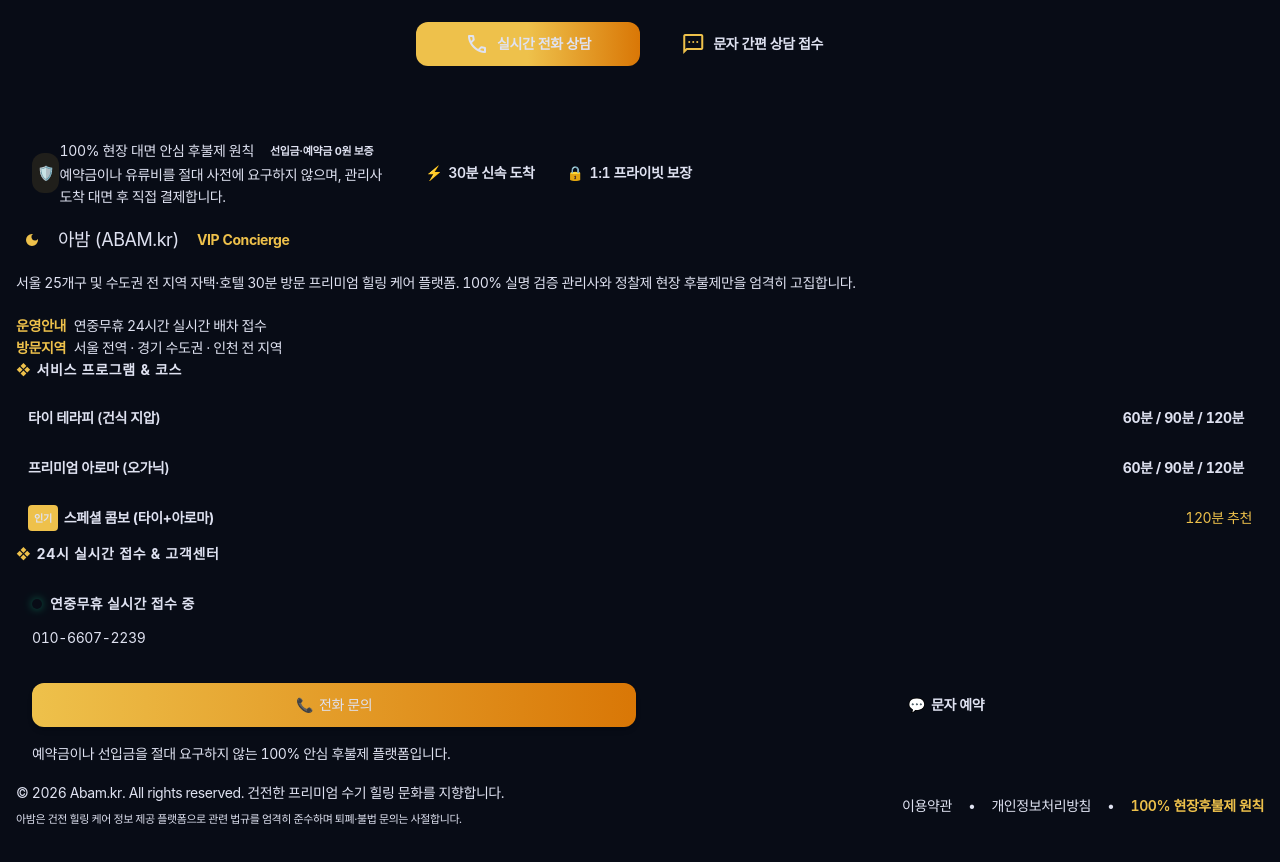
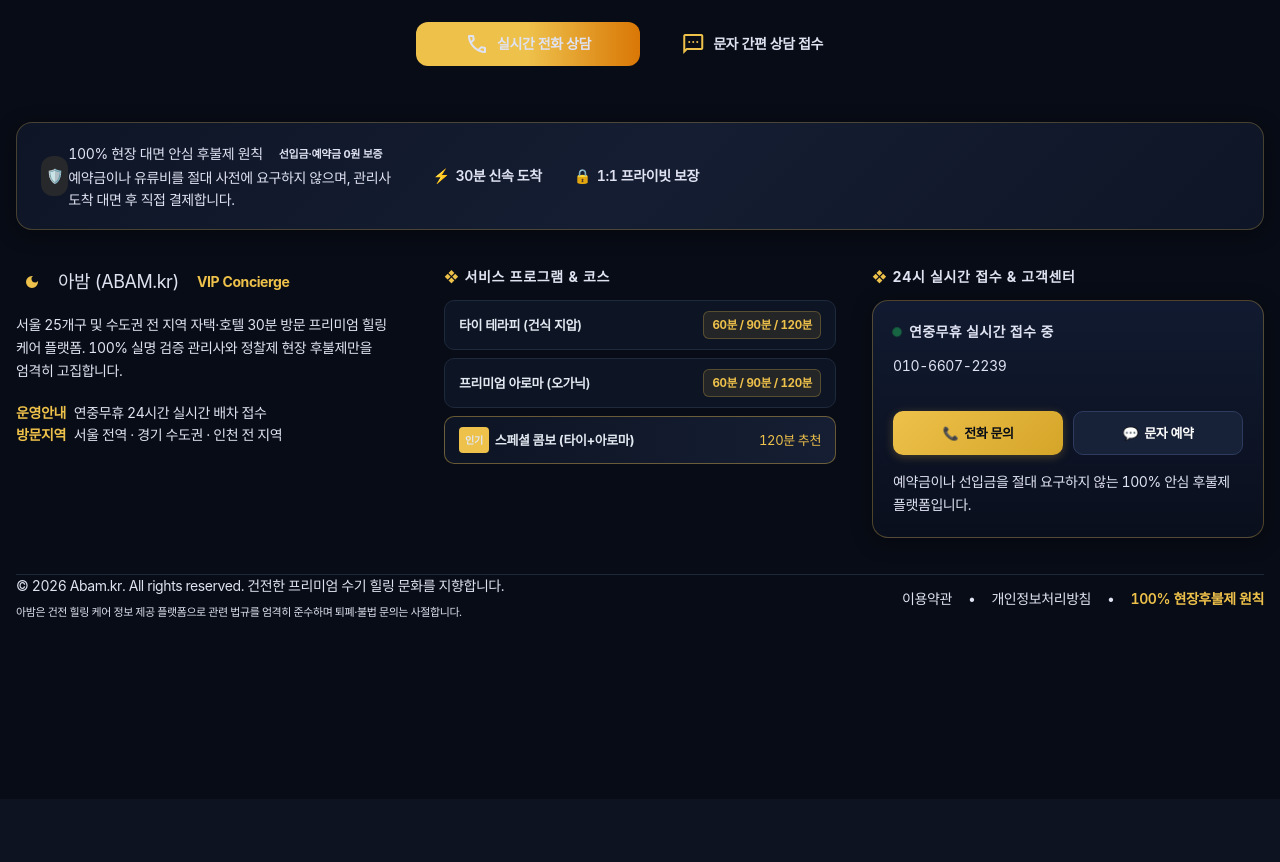
Before and after one commit to yjh01270404-glitch/abam-kr, a Next.js app: page / in a window 1280 px wide. Shown: the part 5000-5862 px from the top of the page. After the commit the page ends 5799 px from the top, so only its background shows below. Built offline with nearby package versions, Linux system fonts and the light colour scheme; a web font is replaced by a local one.

Commit message:
feat(footer): apply rock-solid 3-col luxury grid and card styling

```diff
--- a/src/app/globals.css
+++ b/src/app/globals.css
@@ -491,3 +491,132 @@ button, a[href^="tel:"], a[href^="sms:"] {
   background-color: #22c55e;
   animation: abamPulseDot 2s infinite ease-in-out;
 }
+
+/* ========================================================= */
+/* ABAM LUXURY FOOTER STRUCTURED STYLES */
+/* ========================================================= */
+.abam-footer-trust-strip {
+  display: flex;
+  align-items: center;
+  justify-content: space-between;
+  gap: 16px;
+  background: linear-gradient(135deg, #0e1526 0%, #151d32 50%, #0e1526 100%);
+  border: 1px solid rgba(238, 193, 75, 0.25);
+  border-radius: 16px;
+  padding: 18px 24px;
+  margin-bottom: 36px;
+  box-shadow: 0 4px 20px rgba(0, 0, 0, 0.4);
+}
+
+@media (max-width: 767px) {
+  .abam-footer-trust-strip {
+    flex-direction: column;
+    align-items: flex-start;
+    padding: 16px;
+  }
+}
+
+.abam-footer-3col-grid {
+  display: grid;
+  grid-template-columns: 1fr;
+  gap: 32px;
+  padding-bottom: 36px;
+  border-bottom: 1px solid #1e293b;
+}
+
+@media (min-width: 768px) {
+  .abam-footer-3col-grid {
+    grid-template-columns: repeat(3, 1fr);
+    gap: 36px;
+  }
+}
+
+.abam-footer-card {
+  background: #0d1424;
+  border: 1px solid #1e293b;
+  border-radius: 14px;
+  padding: 16px;
+  transition: border-color 0.2s;
+}
+
+.abam-footer-card:hover {
+  border-color: rgba(238, 193, 75, 0.35);
+}
+
+.abam-footer-course-row {
+  display: flex;
+  align-items: center;
+  justify-content: space-between;
+  padding: 10px 14px;
+  background: #0d1424;
+  border: 1px solid #1e293b;
+  border-radius: 10px;
+  font-size: 13px;
+  color: #e2e8f0;
+  margin-bottom: 8px;
+}
+
+.abam-footer-course-badge {
+  font-size: 11.5px;
+  font-weight: 700;
+  color: #eec14b;
+  background: rgba(238, 193, 75, 0.1);
+  border: 1px solid rgba(238, 193, 75, 0.25);
+  padding: 2px 8px;
+  border-radius: 6px;
+}
+
+.abam-footer-cta-card {
+  background: linear-gradient(180deg, #111a30 0%, #0a0f1d 100%);
+  border: 1px solid rgba(238, 193, 75, 0.3);
+  border-radius: 16px;
+  padding: 20px;
+  box-shadow: 0 4px 20px rgba(0, 0, 0, 0.35);
+}
+
+.abam-footer-btn-grid {
+  display: grid;
+  grid-template-columns: 1fr 1fr;
+  gap: 10px;
+  margin-top: 12px;
+}
+
+.abam-footer-btn-call {
+  display: flex;
+  align-items: center;
+  justify-content: center;
+  gap: 6px;
+  padding: 10px 14px;
+  background: linear-gradient(135deg, #eec14b 0%, #d4a528 100%);
+  color: #080c16 !important;
+  font-weight: 800;
+  font-size: 13px;
+  border-radius: 10px;
+  text-decoration: none;
+  box-shadow: 0 2px 10px rgba(238, 193, 75, 0.25);
+  transition: filter 0.15s;
+}
+
+.abam-footer-btn-call:hover {
+  filter: brightness(1.08);
+}
+
+.abam-footer-btn-sms {
+  display: flex;
+  align-items: center;
+  justify-content: center;
+  gap: 6px;
+  padding: 10px 14px;
+  background: #172138;
+  color: #ffffff !important;
+  font-weight: 700;
+  font-size: 13px;
+  border-radius: 10px;
+  border: 1px solid #2d3c5e;
+  cursor: pointer;
+  transition: background 0.15s;
+}
+
+.abam-footer-btn-sms:hover {
+  background: #1f2d4d;
+}
--- a/src/components/AbamLanding.tsx
+++ b/src/components/AbamLanding.tsx
@@ -1288,7 +1288,7 @@ export default function AbamLanding({ c, areaLinks }: { c: LandingContent; areaL
         <div className="max-w-[1240px] mx-auto px-4 md:px-6 lg:px-8">
 
           {/* Top Trust Pillar Strip */}
-          <div className="mb-10 p-4 sm:p-5 rounded-2xl bg-gradient-to-r from-[#0C1222] via-[#0F172A] to-[#0C1222] border border-[#1E293B] shadow-[0_4px_20px_rgba(0,0,0,0.5)] flex flex-col md:flex-row items-start md:items-center justify-between gap-4">
+          <div className="abam-footer-trust-strip">
             <div className="flex items-center gap-3.5">
               <div className="w-10 h-10 rounded-xl bg-primary/10 border border-primary/30 flex items-center justify-center text-primary text-xl shrink-0">
                 🛡️
@@ -1318,9 +1318,9 @@ export default function AbamLanding({ c, areaLinks }: { c: LandingContent; areaL
           </div>
 
           {/* 3-Column Structured Grid */}
-          <div className="grid grid-cols-1 md:grid-cols-12 gap-8 lg:gap-10 pb-10 border-b border-[#1E293B]">
-            {/* Col 1: Brand (span 4) */}
-            <div className="md:col-span-4 space-y-4">
+          <div className="abam-footer-3col-grid">
+            {/* Col 1: Brand */}
+            <div className="space-y-4">
               <div className="flex items-center gap-2.5">
                 <div className="w-8 h-8 rounded-full bg-primary/15 border border-primary/40 flex items-center justify-center text-primary shadow-[0_0_12px_rgba(238,193,75,0.25)]">
                   <svg width="16" height="16" viewBox="0 0 24 24" fill="currentColor">
@@ -1347,42 +1347,42 @@ export default function AbamLanding({ c, areaLinks }: { c: LandingContent; areaL
               </div>
             </div>
 
-            {/* Col 2: Services & Coverage (span 4) */}
-            <div className="md:col-span-4 space-y-3">
+            {/* Col 2: Services & Coverage */}
+            <div className="space-y-3">
               <h4 className="text-[13.5px] font-bold text-white uppercase tracking-wider flex items-center gap-1.5">
                 <span className="text-primary">❖</span> 서비스 프로그램 &amp; 코스
               </h4>
-              <div className="space-y-2 text-[12.5px]">
-                <div className="p-3 rounded-xl bg-[#0C1222] border border-[#1E293B] flex items-center justify-between">
+              <div className="space-y-2">
+                <div className="abam-footer-course-row">
                   <span className="font-semibold text-slate-200">타이 테라피 (건식 지압)</span>
-                  <span className="text-slate-300 font-bold bg-[#141C2E] px-2 py-0.5 rounded border border-[#222F49]">
+                  <span className="abam-footer-course-badge">
                     60분 / 90분 / 120분
                   </span>
                 </div>
-                <div className="p-3 rounded-xl bg-[#0C1222] border border-[#1E293B] flex items-center justify-between">
+                <div className="abam-footer-course-row">
                   <span className="font-semibold text-slate-200">프리미엄 아로마 (오가닉)</span>
-                  <span className="text-slate-300 font-bold bg-[#141C2E] px-2 py-0.5 rounded border border-[#222F49]">
+                  <span className="abam-footer-course-badge">
                     60분 / 90분 / 120분
                   </span>
                 </div>
-                <div className="p-3 rounded-xl bg-gradient-to-r from-[#0C1222] to-[#161F36] border border-primary/40 flex items-center justify-between">
+                <div className="abam-footer-course-row" style={{ borderColor: 'rgba(238, 193, 75, 0.4)', background: 'linear-gradient(90deg, #0d1424 0%, #161e33 100%)' }}>
                   <span className="font-bold text-white flex items-center gap-1.5">
                     <span className="text-[10px] px-1.5 py-0.5 rounded bg-primary text-slate-950 font-black">인기</span>
                     스페셜 콤보 (타이+아로마)
                   </span>
-                  <span className="text-primary font-extrabold">120분 추천</span>
+                  <span className="text-primary font-extrabold text-[12px]">120분 추천</span>
                 </div>
               </div>
             </div>
 
-            {/* Col 3: 24h Customer Support (span 4) */}
-            <div className="md:col-span-4 space-y-3">
+            {/* Col 3: 24h Customer Support */}
+            <div className="space-y-3">
               <h4 className="text-[13.5px] font-bold text-white uppercase tracking-wider flex items-center gap-1.5">
                 <span className="text-primary">❖</span> 24시 실시간 접수 &amp; 고객센터
               </h4>
-              <div className="p-4 rounded-2xl bg-gradient-to-b from-[#0F172A] to-[#0A101D] border border-primary/30 shadow-[0_4px_25px_rgba(0,0,0,0.4)] space-y-3">
+              <div className="abam-footer-cta-card space-y-3">
                 <div className="flex items-center gap-2">
-                  <span className="w-2.5 h-2.5 rounded-full bg-emerald-400 animate-pulse shadow-[0_0_8px_#10B981]"></span>
+                  <span className="abam-live-dot"></span>
                   <span className="text-[12px] text-emerald-400 font-bold tracking-wide">
                     연중무휴 실시간 접수 중
                   </span>
@@ -1393,17 +1393,17 @@ export default function AbamLanding({ c, areaLinks }: { c: LandingContent; areaL
                 >
                   {formattedPhone}
                 </a>
-                <div className="grid grid-cols-2 gap-2 pt-0.5">
+                <div className="abam-footer-btn-grid">
                   <a
                     href={`tel:${cleanPhone}`}
-                    className="flex items-center justify-center gap-1.5 py-2.5 px-3 rounded-xl bg-gradient-to-r from-primary to-accent-gold-muted text-slate-950 font-black text-[12.5px] hover:brightness-105 active:scale-95 transition-all text-center no-underline shadow-md"
+                    className="abam-footer-btn-call"
                   >
                     <span>📞</span> 전화 문의
                   </a>
                   <button
                     type="button"
                     onClick={() => openDirectAbamSms()}
-                    className="flex items-center justify-center gap-1.5 py-2.5 px-3 rounded-xl bg-[#141C2E] hover:bg-[#1C263D] text-white font-bold text-[12.5px] border border-[#2E3D5E] active:scale-95 transition-all text-center cursor-pointer"
+                    className="abam-footer-btn-sms"
                   >
                     <span>💬</span> 문자 예약
                   </button>
```
